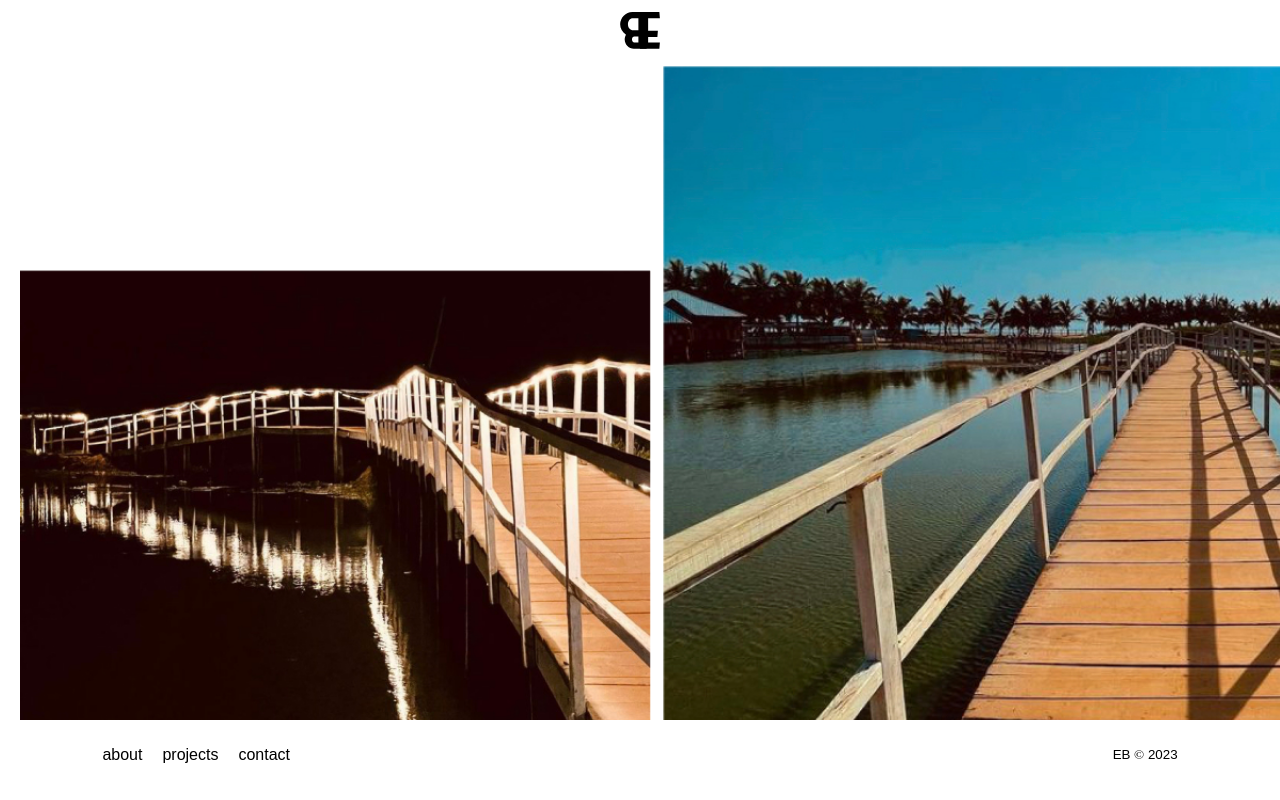
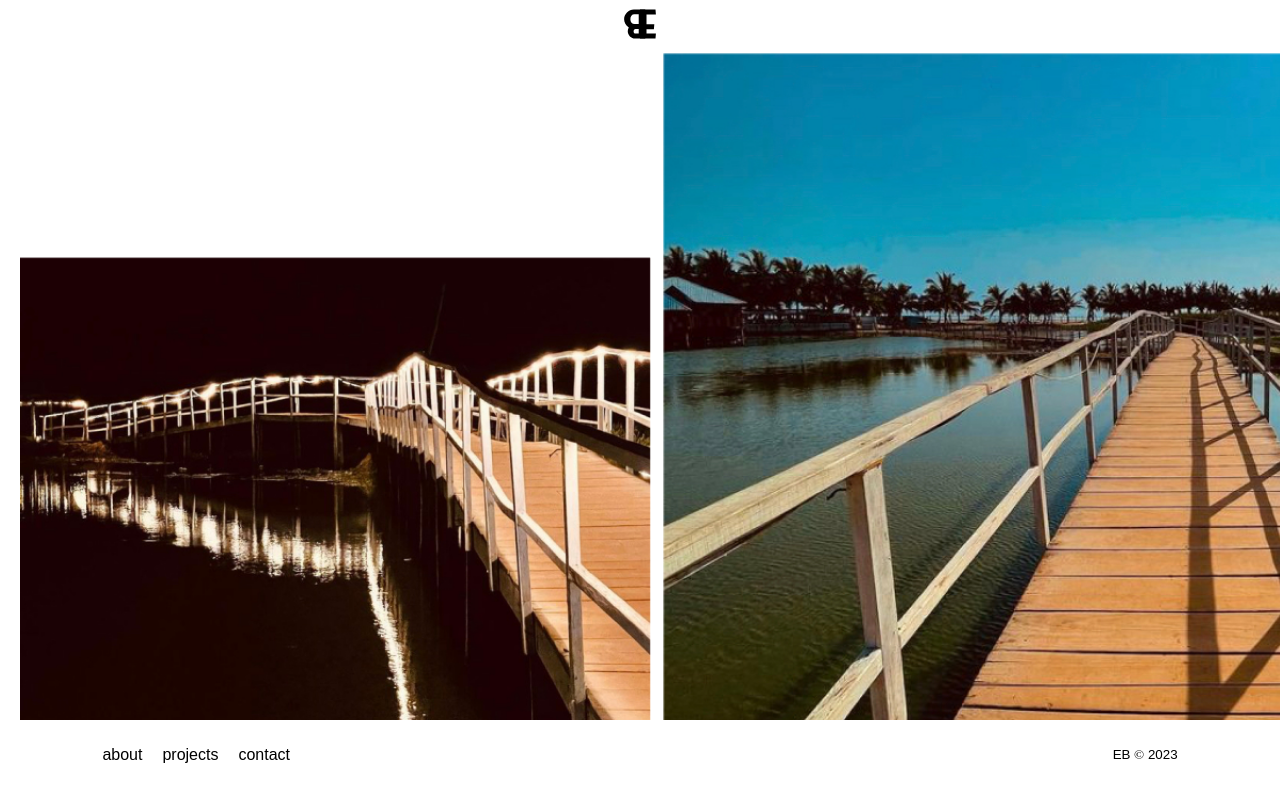
Before and after one commit to tallboyy1/emilybrownett, a React (Create React App) app: page / in a window 1280 px wide. Built offline with nearby package versions, Linux system fonts and the light colour scheme; a web font is replaced by a local one.

Commit message:
logo edit

```diff
--- a/public/styles.css
+++ b/public/styles.css
@@ -72,7 +72,7 @@ body{
 
 .navbar-logo{
     /* margin-top: 20px; */
-    width: 50px;
+    width: 40px;
 }
 
 .phone-navbar-logo{
```
